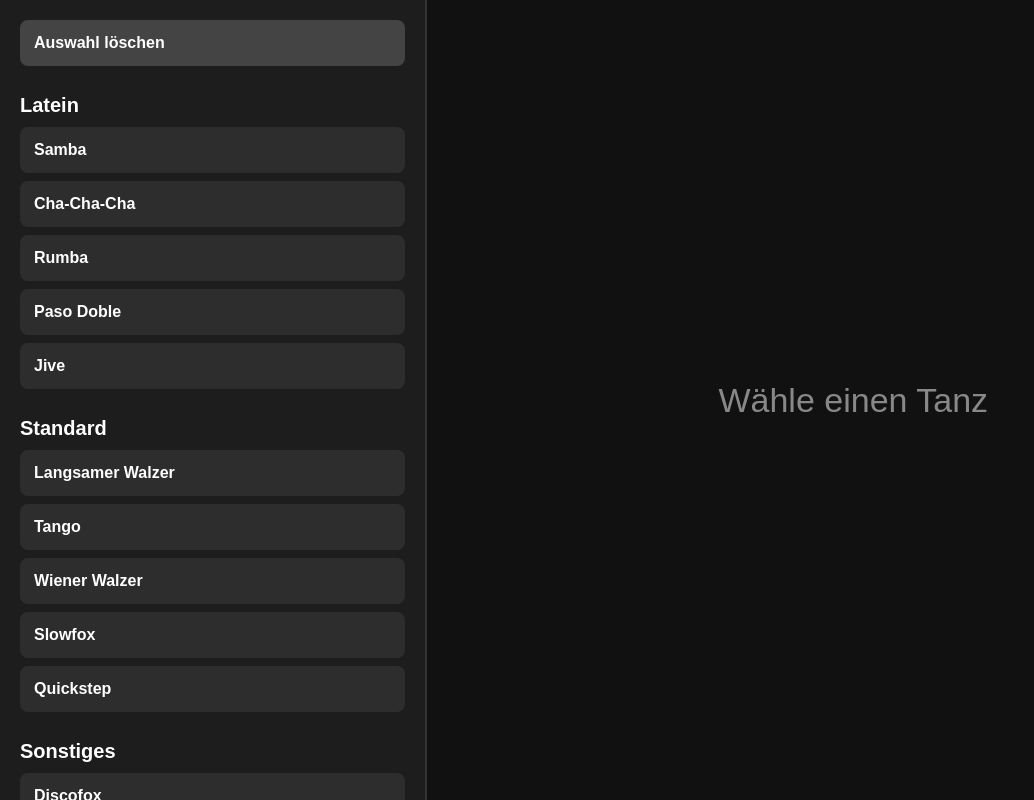
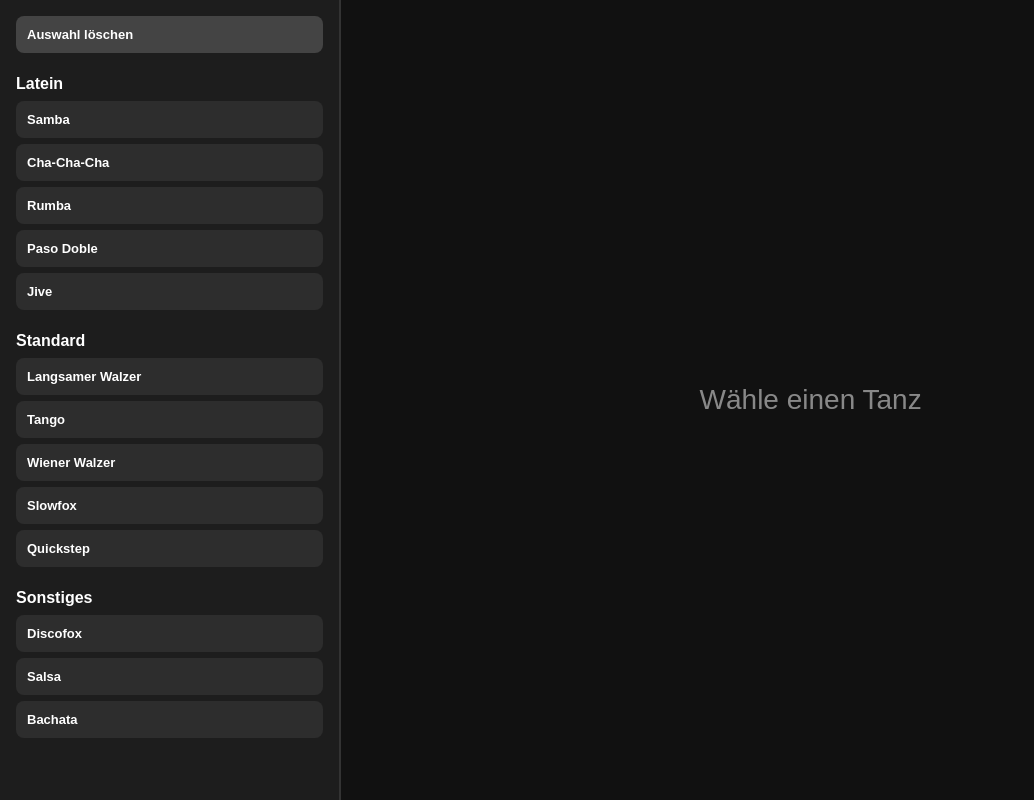
Before and after one commit to michael-geissler/tanz-kompass, a plain HTML site: page index.html in a window 1280 px wide. Shown: the whole page, without its empty margins (0-1034 px from the left). Drawn offline with Linux system fonts and the light colour scheme.

Commit message:
Reduce left column by 20% and adjust typography

```diff
--- a/index.html
+++ b/index.html
@@ -5,29 +5,21 @@
   <meta name="viewport" content="width=device-width, initial-scale=1.0" />
   <title>Tanzkompass</title>
   <style>
-    body {
-      margin: 0;
-      font-family: Arial, sans-serif;
-      background: #111;
-      color: white;
-    }
+    body { margin: 0; font-family: Arial, sans-serif; background: #111; color: white; }
 
-    .app {
-      display: flex;
-      height: 100vh;
-    }
+    .app { display: flex; height: 100vh; }
 
     .left {
-      width: 33.33%;
+      width: 26.66%;
       background: #1d1d1d;
-      padding: 20px;
+      padding: 16px;
       box-sizing: border-box;
       overflow-y: auto;
       border-right: 2px solid #333;
     }
 
     .right {
-      width: 66.67%;
+      width: 73.34%;
       display: flex;
       align-items: center;
       justify-content: center;
@@ -36,27 +28,25 @@
     }
 
     h2 {
-      margin: 20px 0 10px;
-      font-size: 20px;
+      margin: 16px 0 8px;
+      font-size: 16px;
     }
 
     button {
       width: 100%;
-      margin-bottom: 8px;
-      padding: 14px;
+      margin-bottom: 6px;
+      padding: 11px;
       border: none;
       border-radius: 8px;
       background: #2d2d2d;
       color: white;
-      font-size: 16px;
+      font-size: 13px;
       font-weight: bold;
       text-align: left;
       cursor: pointer;
     }
 
-    button.active {
-      background: #ff7a00;
-    }
+    button.active { background: #ff7a00; }
 
     .display {
       width: 100%;
@@ -73,24 +63,12 @@
       overflow: hidden;
     }
 
-    .display-line {
-      display: block;
-      width: 100%;
-    }
+    .display-line { display: block; width: 100%; }
 
-    .hint {
-      opacity: 0.5;
-      font-size: 34px;
-      text-align: center;
-    }
+    .hint { opacity: 0.5; font-size: 28px; text-align: center; }
 
-    .top-actions {
-      margin-bottom: 20px;
-    }
-
-    .small-btn {
-      background: #444;
-    }
+    .top-actions { margin-bottom: 16px; }
+    .small-btn { background: #444; }
   </style>
 </head>
 <body>
@@ -133,11 +111,11 @@
       if (selected.length === 0) {
         display.className = "hint";
         display.textContent = "Wähle einen Tanz";
-        display.style.fontSize = "34px";
+        display.style.fontSize = "28px";
       } else {
         display.className = "display";
         display.innerHTML = selected
-          .map(dance => `<div class="display-line">${dance}</div>`)
+          .map(dance => `<div class=\"display-line\">${dance}</div>`)
           .join("");
         requestAnimationFrame(fitDisplayText);
       }
```
